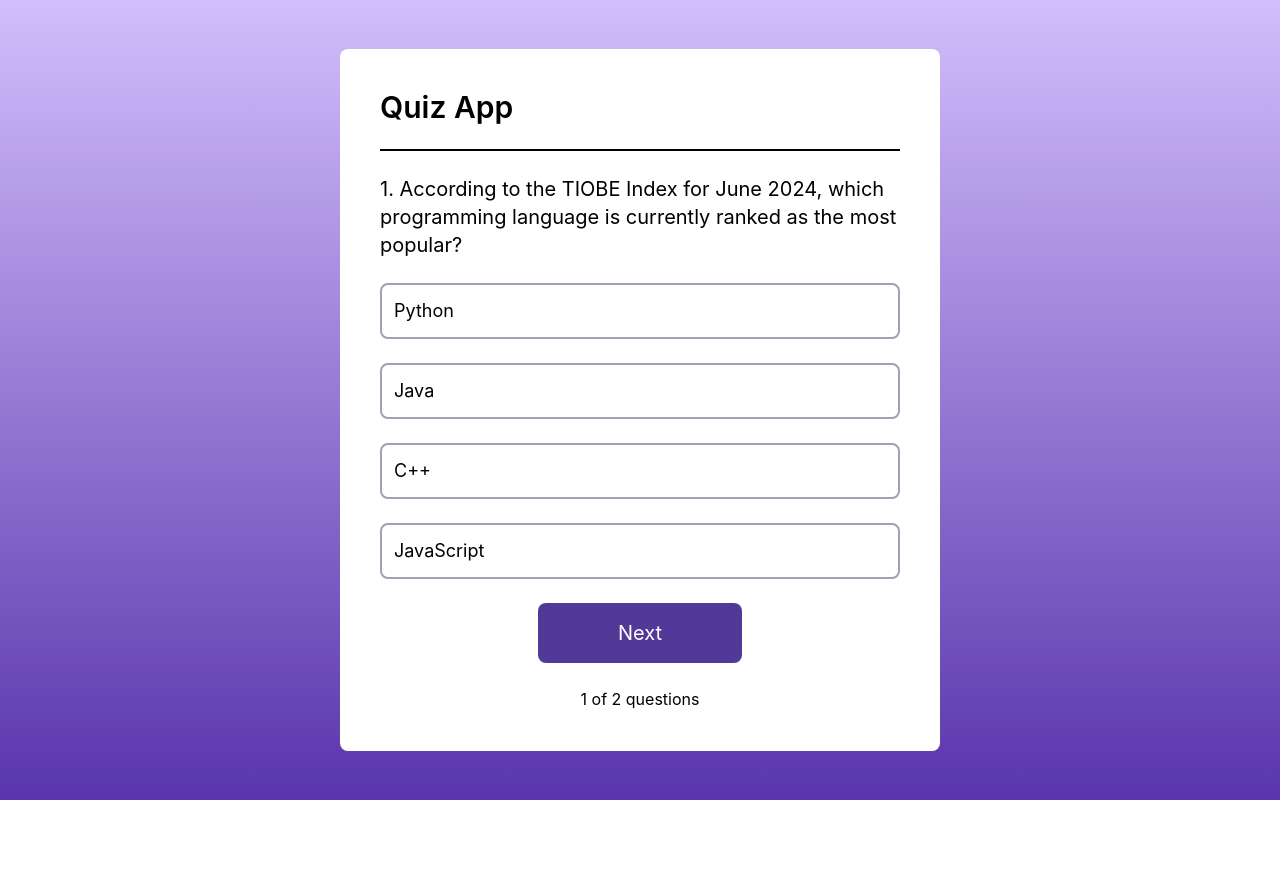
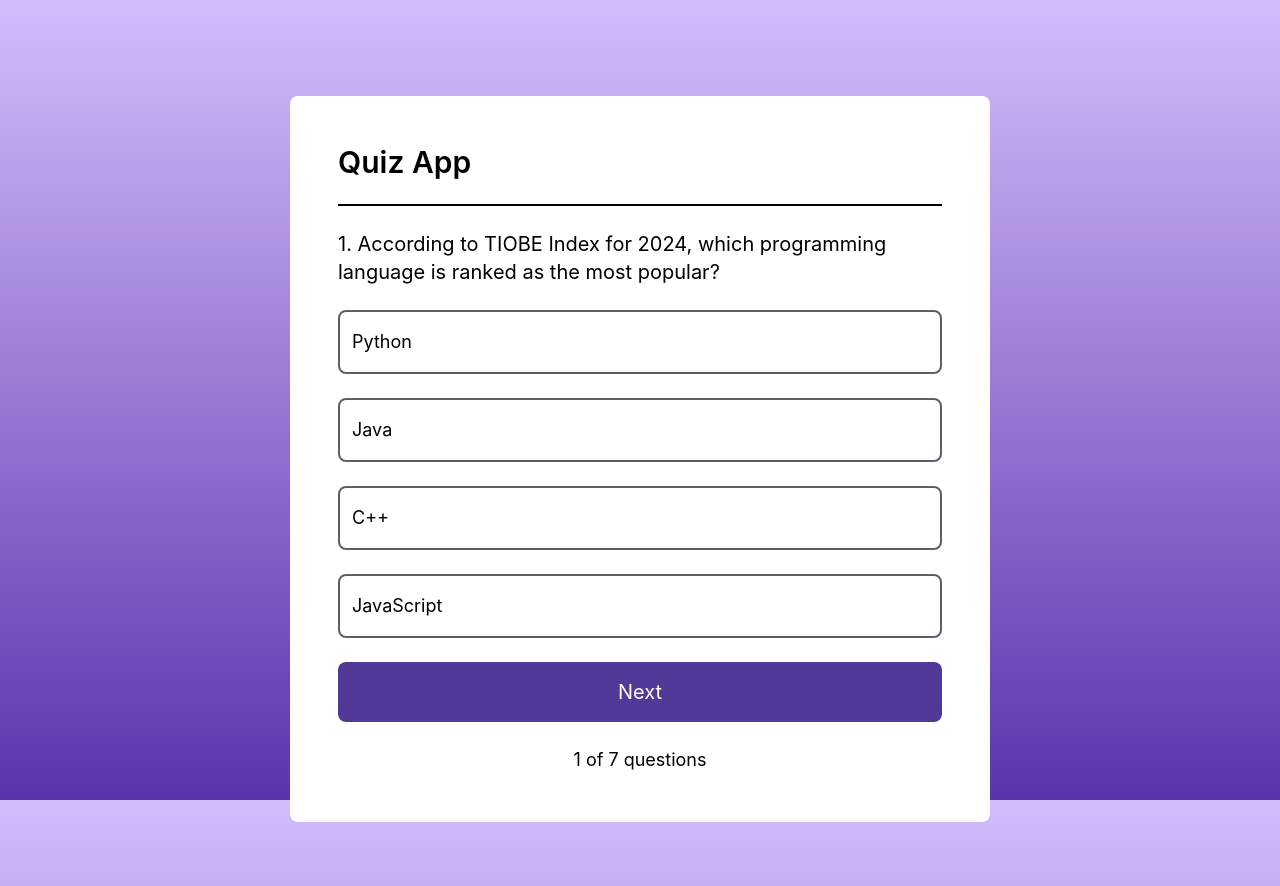
Before and after one commit to KimVi69/first-vite-app, a React app: page /quiz in a window 1280 px wide. Shown: the top 886 px of the page. Before the commit the page ends 800 px from the top, so only its background shows below. Built offline with nearby package versions, Linux system fonts and the light colour scheme; the HTML template or start-up script is replaced by a standard one.

Commit message:
add quiz

```diff
--- a/src/components/header.tsx
+++ b/src/components/header.tsx
@@ -1,45 +1,39 @@
-import { Link, useNavigate } from "react-router-dom";
-import { useAuth } from "../pages/authentication/AuthContext";
+import { Link } from 'react-router-dom'
+import { useAuth } from '../pages/authentication/AuthContext'
 
 const Header = () => {
-  const { isAuthenticated } = useAuth();
-  const { logout } = useAuth();
-  const navigate = useNavigate();
+  const { isAuthenticated } = useAuth()
+  const { logout } = useAuth()
 
   return (
-    <header className="flex justify-between h-[164px] items-center px-20 max-md:flex-col max-md:justify-end max-md:gap-8">
-      <div className="text-xl font-medium">
-        <Link to="/">Vite Project</Link>
+    <header className='flex justify-between h-[164px] items-center px-20 max-md:flex-col max-md:justify-end max-md:gap-8'>
+      <div className='text-xl font-medium'>
+        <Link to='/'>Vite Project</Link>
       </div>
-      <nav className="flex gap-12">
-        <ul className="flex gap-12 items-center text-xl font-medium">
+      <nav className='flex gap-12'>
+        <ul className='flex gap-12 items-center text-xl font-medium'>
           <li>
-            <Link to="/article">Article</Link>
+            <Link to='/article'>Article</Link>
           </li>
           <li>
-            <Link to="/contact">Contact</Link>
+            <Link to='/contact'>Contact</Link>
           </li>
           <li>
-            <Link to="/about">About</Link>
+            <Link to='/about'>About</Link>
           </li>
         </ul>
         {isAuthenticated ? (
-          <button
-            onClick={logout}
-            className="bg-black rounded-lg text-white px-[24px] py-[14px] text-base"
-          >
+          <button onClick={logout} className='bg-black rounded-lg text-white px-[24px] py-[14px] text-base'>
             Logout
           </button>
         ) : (
-          <Link to="/login">
-            <button className="bg-black rounded-lg text-white px-[24px] py-[14px] text-base">
-              Login
-            </button>
+          <Link to='/login'>
+            <button className='bg-black rounded-lg text-white px-[24px] py-[14px] text-base'>Login</button>
           </Link>
         )}
       </nav>
     </header>
-  );
-};
+  )
+}
 
-export default Header;
+export default Header
--- a/src/pages/exercises/question.tsx
+++ b/src/pages/exercises/question.tsx
@@ -1,19 +1,43 @@
-export const data = [
+interface IQuiz {
+  question: string
+  answers: string[]
+  correctAnswer: number
+}
+
+export const data: IQuiz[] = [
   {
-    question:
-      'According to the TIOBE Index for June 2024, which programming language is currently ranked as the most popular?',
-    answer1: 'Python',
-    answer2: 'Java',
-    answer3: 'C++',
-    answer4: 'JavaScript',
+    question: 'According to TIOBE Index for 2024, which programming language is ranked as the most popular?',
+    answers: ['Python', 'Java', 'C++', 'JavaScript'],
     correctAnswer: 1
   },
   {
     question: 'What is the capital of France?',
-    answer1: 'Rome',
-    answer2: 'Berlin',
-    answer3: 'Madrid',
-    answer4: 'Paris',
+    answers: ['Rome', 'Berlin', 'Madrid', 'Paris'],
     correctAnswer: 4
+  },
+  {
+    question: 'Which planet is known as the Red Planet?',
+    answers: ['Earth', 'Mars', 'Jupiter', 'Saturn'],
+    correctAnswer: 2
+  },
+  {
+    question: 'What is the largest ocean on Earth?',
+    answers: ['Atlantic Ocean', 'Indian Ocean', 'Arctic Ocean', 'Pacific Ocean'],
+    correctAnswer: 4
+  },
+  {
+    question: 'Who wrote "To Kill a Mockingbird"?',
+    answers: ['Harper Lee', 'Mark Twain', 'Ernest Hemingway', 'F. Scott Fitzgerald'],
+    correctAnswer: 1
+  },
+  {
+    question: 'Which element has the chemical symbol "O"?',
+    answers: ['Gold', 'Oxygen', 'Silver', 'Osmium'],
+    correctAnswer: 2
+  },
+  {
+    question: 'In which year did the Titanic sink?',
+    answers: ['1912', '1914', '1916', '1918'],
+    correctAnswer: 1
   }
 ]
--- a/src/pages/exercises/quiz.tsx
+++ b/src/pages/exercises/quiz.tsx
@@ -3,9 +3,7 @@ import { data } from './question'
 
 const Quiz = () => {
   useEffect(() => {
-    document.body.style.background =
-      'linear-gradient(0deg, rgba(88,53,172,1) 0%, rgba(211,189,251,1) 100%, rgba(211,189,251,1) 100%)'
-
+    document.body.style.background = 'linear-gradient(#d3bdfb, #5835ac 100%)'
     return () => {
       document.body.style.backgroundColor = ''
     }
@@ -13,39 +11,87 @@ const Quiz = () => {
 
   const [index, setIndex] = useState(0)
   const [question, setQuestion] = useState(data[index])
+  const [selection, setSelection] = useState<number | null>(null)
+  const [score, setScore] = useState(0)
+  const [isEnded, setIsEnded] = useState(false)
 
   useEffect(() => {
     setQuestion(data[index])
   }, [index])
 
+  const checkAns = (selectedAns: number) => {
+    setSelection(selectedAns)
+    if (selectedAns == question.correctAnswer) {
+      setScore(score + 1)
+    }
+  }
+
+  const handleNext = () => {
+    if (index < data.length - 1) {
+      setIndex(index + 1)
+      setSelection(null)
+    } else setIsEnded(true)
+  }
+
   return (
-    <main className='flex justify-center items-center p-20 h-full'>
-      <section className='bg-white flex rounded-lg max-w-[600px] flex-1 justify-center'>
-        <div className='flex flex-col p-10 items-center text-start gap-6 w-full'>
-          <h1 className='text-start w-full text-3xl font-semibold flex-1'>Quiz App</h1>
+    <main className='flex justify-center items-center py-24 px-20 max-sm:py-0 max-sm:px-0 max-sm:h-full max-sm:bg-white'>
+      <section className='bg-white flex rounded-lg justify-center items-center flex-1 max-w-[700px] max-sm:rounded-none'>
+        <div className='flex flex-col p-12 gap-6 flex-1'>
+          <h1 className='text-start w-full text-3xl font-semibold'>Quiz App</h1>
           <hr className='h-[2px] bg-black border-0 w-full' />
-          <p className='text-xl font-normal w-full flex-1'>{`${index + 1}. ${question.question}`}</p>
-          <button className='text-start w-full border-2 rounded-lg border-gray-400 px-3 py-3 text-lg font-normal flex-1'>
-            {question.answer1}
+          {!isEnded ? (
+            <div className='flex flex-col gap-6 w-full flex-1'>
+              <p className='flex text-xl font-normal w-full flex-1 items-center max-sm:text-base'>{`${index + 1}. ${
+                question.question
+              }`}</p>
+              {question.answers.map((answer, index) => (
+                <button
+                  className={`text-start w-full border-2 rounded-lg px-3 py-4 text-lg font-normal flex-1
+                  ${
+                    selection &&
+                    (question.correctAnswer == index + 1
+                      ? 'bg-[#dffff2] !border-[#00d397]'
+                      : selection == index + 1
+                      ? 'bg-[#FFEBEB] !border-[#FF4A4A]'
+                      : '')
+                  } border-[#5c6066]`}
+                  key={index + 1}
+                  onClick={() => checkAns(index + 1)}
+                  disabled={selection != null}
+                >
+                  {answer}
                 </button>
-          <button className='text-start w-full border-2 rounded-lg border-gray-400 px-3 py-3 text-lg font-normal flex-1'>
-            {question.answer2}
-          </button>
-          <button className='text-start w-full border-2 rounded-lg border-gray-400 px-3 py-3 text-lg font-normal flex-1'>
-            {question.answer3}
-          </button>
-          <button className='text-start w-full border-2 rounded-lg border-gray-400 px-3 py-3 text-lg font-normal flex-1'>
-            {question.answer4}
-          </button>
+              ))}
               <button
                 className='bg-[#523897] rounded-lg text-white px-20 py-4 text-xl flex-1'
-            onClick={() => {
-              if (index < data.length - 1) setIndex(index + 1)
-            }}
+                onClick={handleNext}
+                disabled={selection == null}
               >
                 Next
               </button>
-          <span className='flex-1 w-full text-center'>{`${index + 1} of ${data.length} questions`}</span>
+              <span className='flex w-full items-center justify-center text-lg'>{`${index + 1} of ${
+                data.length
+              } questions`}</span>
+            </div>
+          ) : (
+            <div className='flex flex-col gap-6 w-full flex-1'>
+              <h1 className='text-2xl font-medium w-full'>Result:</h1>
+              <span className='text-xl font-normal'>
+                You Scored {score} out of {data.length}!
+              </span>
+              <button
+                className='bg-[#523897] rounded-lg text-white px-20 py-4 text-xl'
+                onClick={() => {
+                  setIsEnded(false)
+                  setIndex(0)
+                  setSelection(null)
+                  setScore(0)
+                }}
+              >
+                Reset
+              </button>
+            </div>
+          )}
         </div>
       </section>
     </main>
```
Lines whose indentation alone changed are shown as unchanged.
